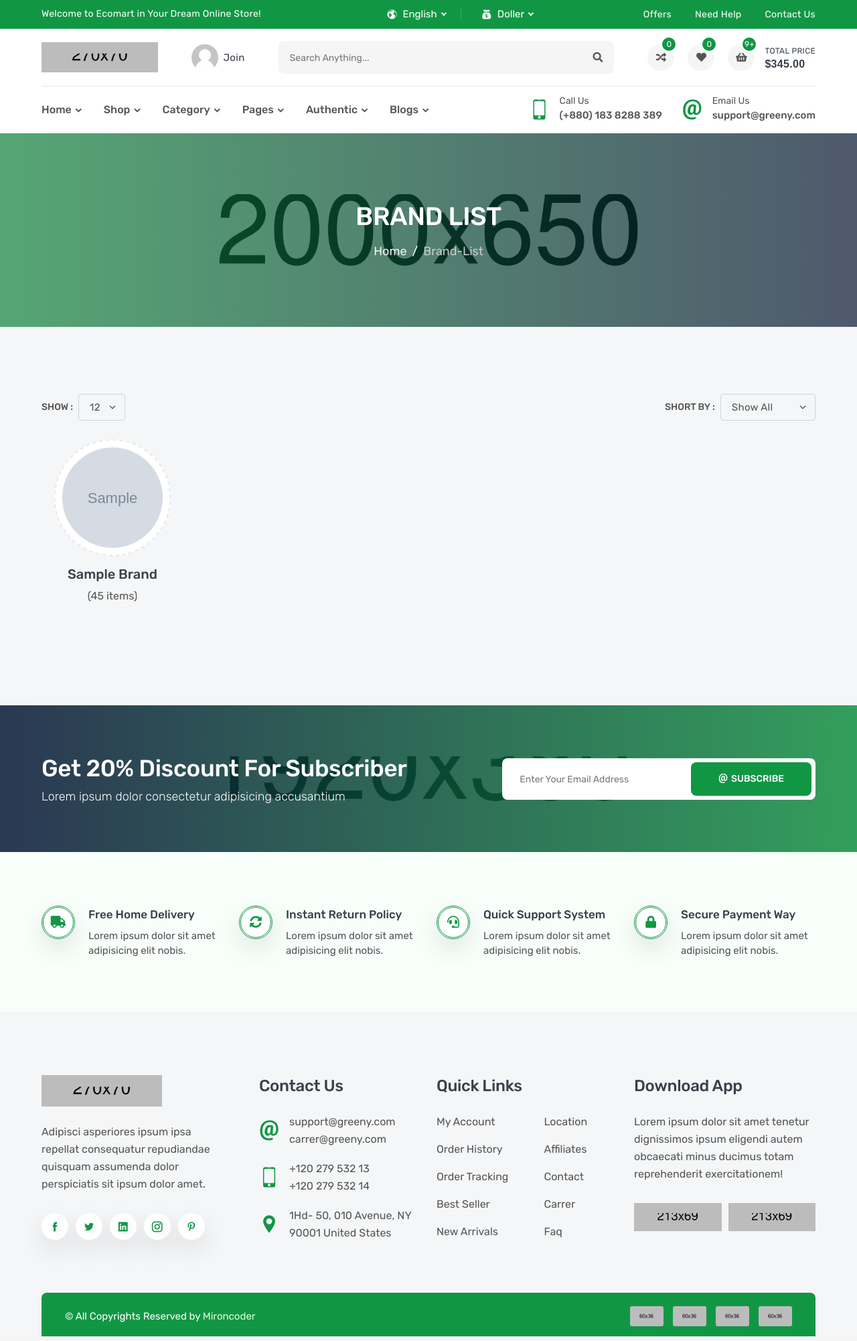
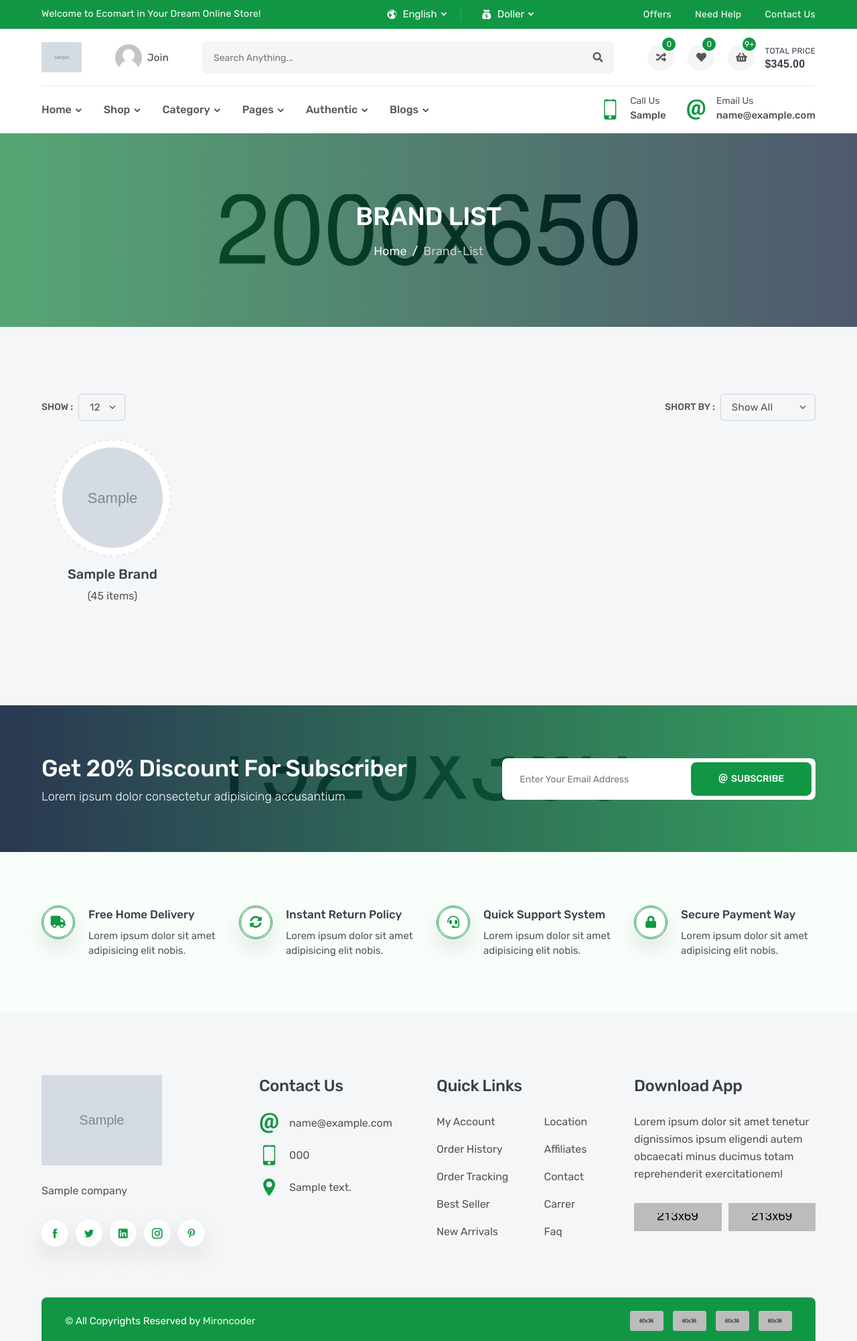
Before and after one commit to MohammadGhnim/Ecommerce-Store, a Django app: page /products/brand/ in a window 1280 px wide. Shown: the whole page at 67% size. Run offline with Django 4.2, Linux system fonts and the light colour scheme; tables that the repository leaves empty hold one stand-in row (values such as "Sample post"); grey boxes marked "Sample" are stand-in pictures; some libraries are stand-ins or nearby versions.

Commit message:
add company context processor, show company data in nav and footer

```diff
--- a/project/settings.py
+++ b/project/settings.py
@@ -67,6 +67,7 @@ TEMPLATES = [
                 'django.template.context_processors.request',
                 'django.contrib.auth.context_processors.auth',
                 'django.contrib.messages.context_processors.messages',
+                'settings.company_context_processor.get_company_data',
             ],
         },
     },
--- /dev/null
+++ b/settings/company_context_processor.py
@@ -0,0 +1,6 @@
+from .models import Company
+
+
+def get_company_data(request):
+    data=Company.objects.last()
+    return {'company_data':data}
--- a/templates/base.html
+++ b/templates/base.html
@@ -23,7 +23,7 @@
         =======================================-->
 
         <!-- WEBPAGE TITLE -->
-        <title>Index Home - Greeny</title>
+        <title>{{company_data}}</title>
 
         <!--=====================================
                     CSS LINK PART START
@@ -117,7 +117,7 @@
                     </div>
 
                     <a href="index.html" class="header-logo">
-                        <img src="images/logo.png" alt="logo">
+                        <img src="{{company_data.logo.url}}" alt="logo">
                     </a>
                     <a href="login.html" class="header-widget" title="My Account">
                         <img src="images/user.png" alt="user">
@@ -394,14 +394,14 @@
                                     <i class="icofont-ui-touch-phone"></i>
                                     <p>
                                         <small>call us</small>
-                                        <span>(+880) 183 8288 389</span>
+                                        <span>{{company_data.call_us}}</span>
                                     </p>
                                 </div>
                                 <div class="navbar-info">
                                     <i class="icofont-ui-email"></i>
                                     <p>
                                         <small>email us</small>
-                                        <span>support@greeny.com</span>
+                                        <span>{{company_data.email_us}}</span>
                                     </p>
                                 </div>
                             </div>
@@ -1062,7 +1062,7 @@
 
 
         <!--=====================================
-                     FOOTER PART START
+                    FOOTER PART START
         =======================================-->
         <footer class="footer-part">
             <div class="container">
@@ -1070,11 +1070,11 @@
                     <div class="col-sm-6 col-xl-3">
                         <div class="footer-widget">
                             <a class="footer-logo" href="#">
-                                <img src="images/logo.png" alt="logo">
+                                <img src="{{company_data.logo.url}}" alt="logo">
                             </a>
-                            <p class="footer-desc">Adipisci asperiores ipsum ipsa repellat consequatur repudiandae quisquam assumenda dolor perspiciatis sit ipsum dolor amet.</p>
+                            <p class="footer-desc">{{company_data.subtitle}}</p>
                             <ul class="footer-social">
-                                <li><a class="icofont-facebook" href="#"></a></li>
+                                <li><a class="icofont-facebook" href="{{company_data.fb_link}}"></a></li>
                                 <li><a class="icofont-twitter" href="#"></a></li>
                                 <li><a class="icofont-linkedin" href="#"></a></li>
                                 <li><a class="icofont-instagram" href="#"></a></li>
@@ -1089,20 +1089,18 @@
                                 <li>
                                     <i class="icofont-ui-email"></i>
                                     <p>
-                                        <span>support@greeny.com</span>
-                                        <span>carrer@greeny.com</span>
+                                        {{company_data.email}}
                                     </p>
                                 </li>
                                 <li>
                                     <i class="icofont-ui-touch-phone"></i>
                                     <p>
-                                        <span>+120 279 532 13</span>
-                                        <span>+120 279 532 14</span>
+                                        {{company_data.phones}}
                                     </p>
                                 </li>
                                 <li>
                                     <i class="icofont-location-pin"></i>
-                                    <p>1Hd- 50, 010 Avenue, NY 90001 United States</p>
+                                    <p>{{company_data.address}}</p>
                                 </li>
                             </ul>
                         </div>
@@ -1155,7 +1153,7 @@
             </div>
         </footer>
         <!--=====================================
-                      FOOTER PART END
+                    FOOTER PART END
         =======================================-->
 
 
```
Also changed, not shown: media/company/Kletterpflanzen-als-Deko-fur-Wohnzimmer-Wand.jpeg (added).
